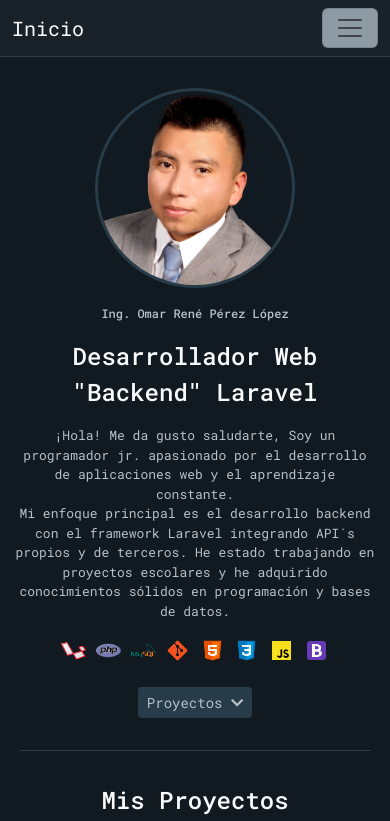
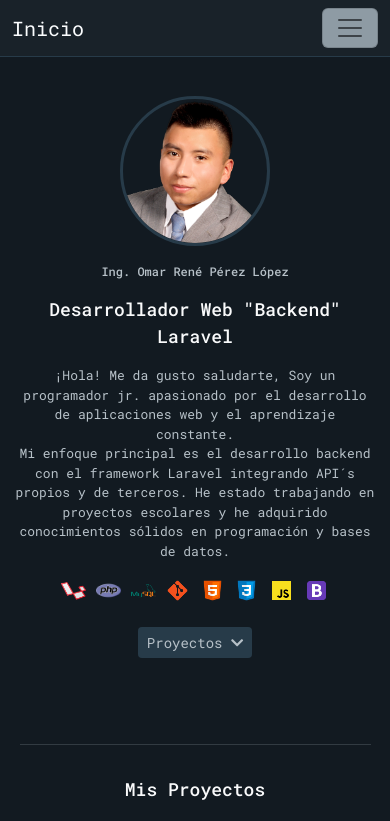
Before and after one commit to OmarRPL06/Portfolio, a PHP site: page / in a window 390 px wide. Shown: the top 821 px of the page. Run offline with PHP 8.4, Linux system fonts and the light colour scheme; some libraries are stand-ins or nearby versions.

Commit message:
CV_Personal -> V.0.2

```diff
--- a/bootstrap/css/responsive.css
+++ b/bootstrap/css/responsive.css
@@ -42,7 +42,12 @@
 
     .title {
         text-align: center;
-        font-size: 24px;
+        font-size: 18px;
+    }
+
+    .section-perfil{
+        margin-top: 10%;
+        margin-bottom: 22%;
     }
 
     .section-perfil p {
@@ -50,11 +55,19 @@
         font-size: 13px;
     }
 
+    .img-perfil {
+        border-radius: 50%;
+        border: solid 3px var(--gray-700);
+        width: 150px;
+        height: 150px;
+    }
+
     .section-perfil .container-img-btn {
         text-align: center;
     }
 
     .section-projects {
+        margin-top: 8%;
         margin-left: 5%;
         margin-right: 5%;
     }
--- a/bootstrap/css/style.css
+++ b/bootstrap/css/style.css
@@ -1,5 +1,5 @@
 *{
-    font-family: 'Roboto Mono', monospace,'Courier New', Courier, monospace;
+    font-family: 'Roboto Mono', monospace,'Courier New', Courier;
 }
 
 :root {
--- a/index.html
+++ b/index.html
@@ -8,7 +8,7 @@
 
     <!-- Roboto Mono Google Font -->
     <link href="https://fonts.googleapis.com/css2?family=Roboto+Mono:ital,wght@0,100;0,200;0,300;0,400;0,500;0,600;0,700;1,100;1,200;1,300;1,400;1,500;1,600;1,700&display=swap" rel="stylesheet">
-
+    <link href="https://fonts.googleapis.com/css2?family=Inter:wght@100;200;300;400;500;600;700;800;900&display=swap" rel="stylesheet">
 
     <!-- Estilos css && Bootstrap -->
     <link href="https://cdn.jsdelivr.net/npm/bootstrap@5.3.0-alpha2/dist/css/bootstrap.min.css" rel="stylesheet"
```
